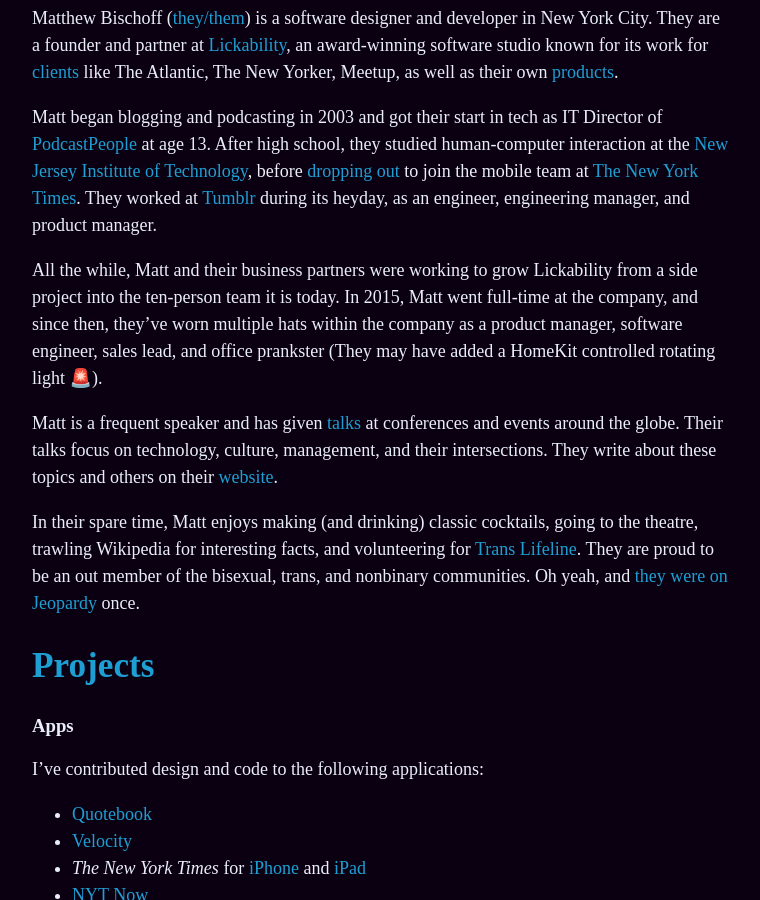
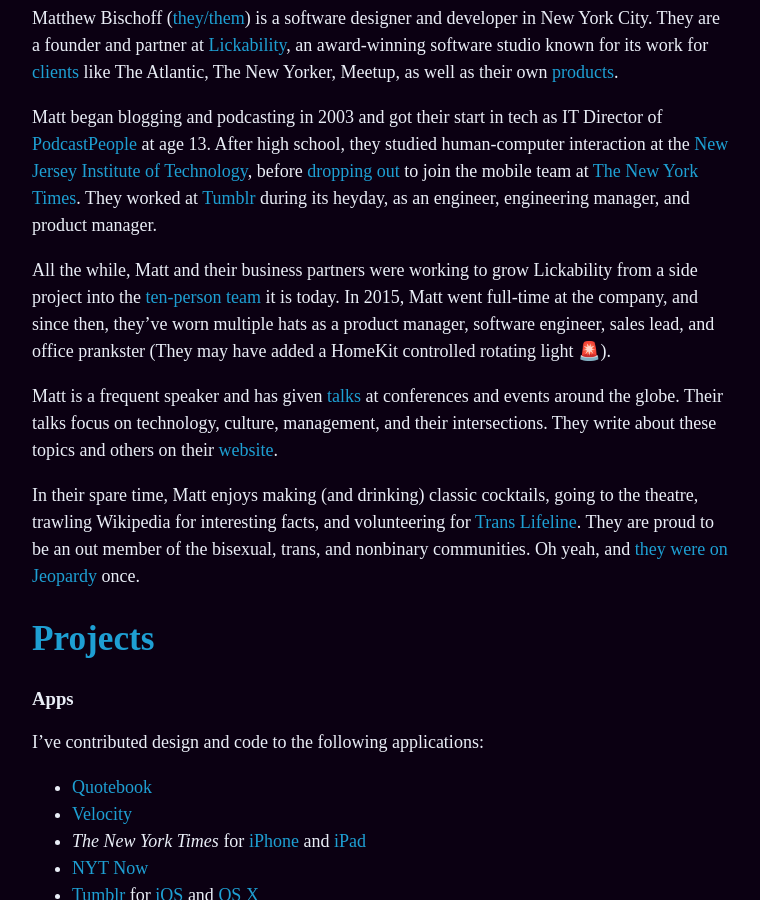
Before and after one commit to mbbischoff/website, a Jekyll site: the page built from about.md, in a window 1280 px wide and 900 px high, scrolled down 1175 px. Shown: the whole window, without its empty margins (258-1018 px from the left). Built offline with Jekyll 4.4.1, drawn with Linux system fonts in a browser that asks for light colours; some web fonts are replaced.

Commit message:
Updated About

```diff
--- a/about.md
+++ b/about.md
@@ -12,7 +12,7 @@
 
 Matt began blogging and podcasting in 2003 and got their start in tech as IT Director of [PodcastPeople](https://www.podcastpeople.com/) at age 13. After high school, they studied human-computer interaction at the [New Jersey Institute of Technology](https://www.njit.edu/), before [dropping out](https://matthewbischoff.com/don-t-go-to-college/) to join the mobile team at [The New York Times](https://www.nytimes.com/). They worked at [Tumblr](https://www.tumblr.com/) during its heyday, as an engineer, engineering manager, and product manager.
 
-All the while, Matt and their business partners were working to grow Lickability from a side project into the ten-person team it is today. In 2015, Matt went full-time at the company, and since then, they’ve worn multiple hats within the company as a product manager, software engineer, sales lead, and office prankster (They may have added a HomeKit controlled rotating light 🚨).
+All the while, Matt and their business partners were working to grow Lickability from a side project into the [ten-person team](https://lickability.com/about) it is today. In 2015, Matt went full-time at the company, and since then, they’ve worn multiple hats as a product manager, software engineer, sales lead, and office prankster (They may have added a HomeKit controlled rotating light 🚨).
 
 Matt is a frequent speaker and has given [talks](https://matthewbischoff.com/category/talks/) at conferences and events around the globe. Their talks focus on technology, culture, management, and their intersections. They write about these topics and others on their [website](https://matthewbischoff.com).
 
```
